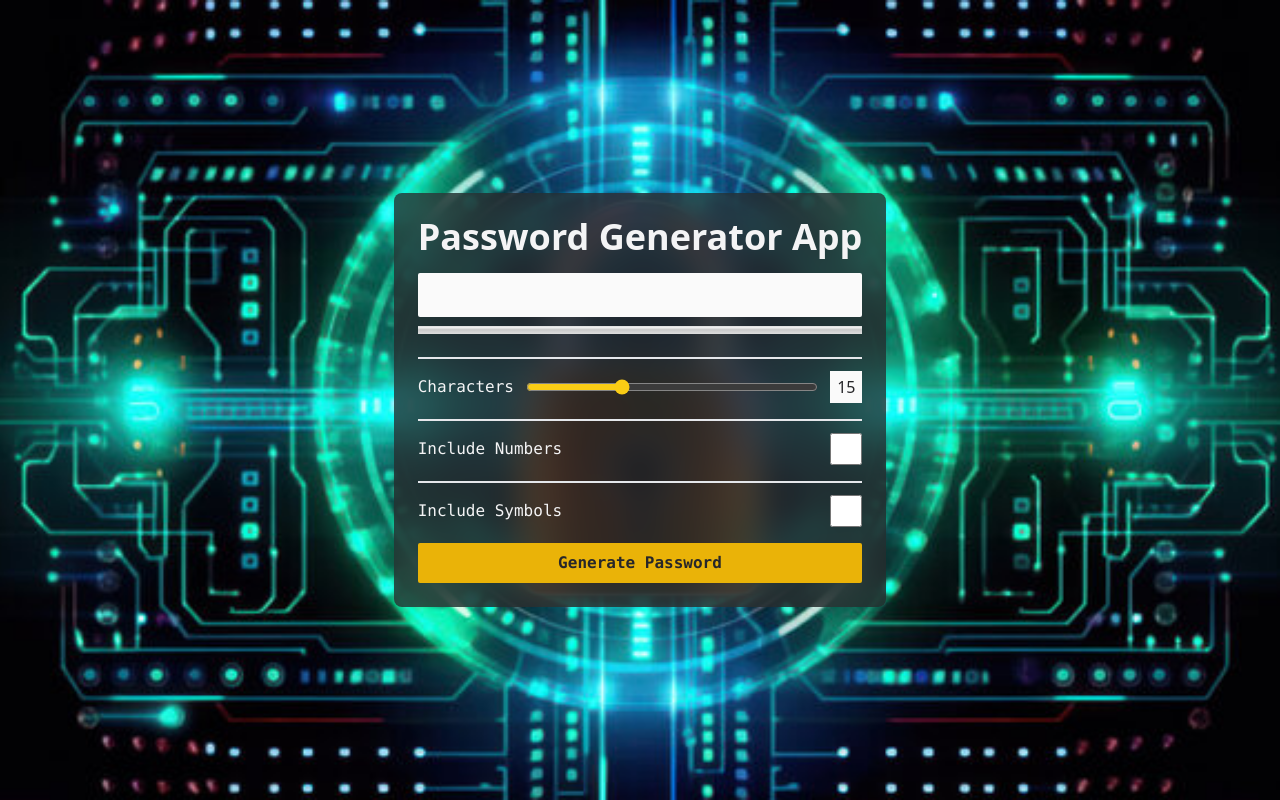
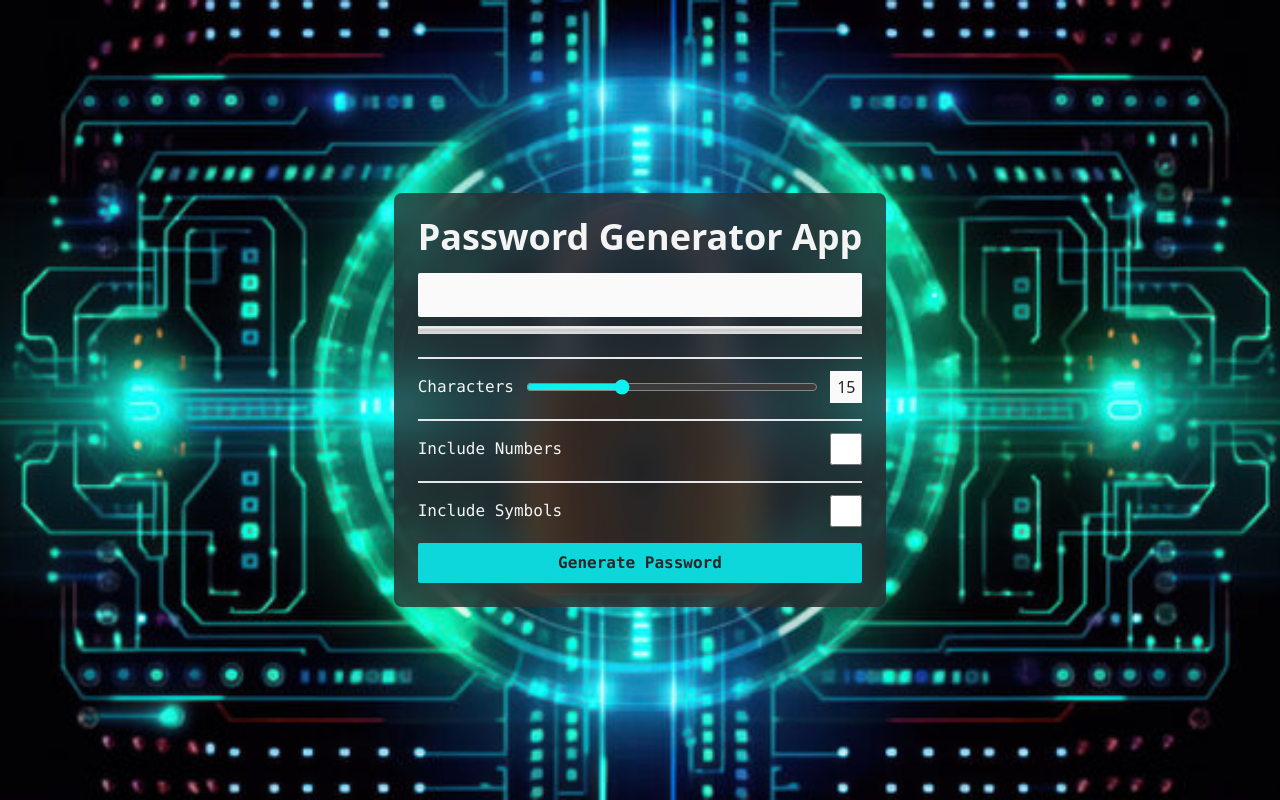
Before and after one commit to toshi-Devs/password-generator, a website built with Parcel: page src/index.html in a window 1280 px wide. Built offline with nearby package versions, Linux system fonts and the light colour scheme.

Commit message:
application done

```diff
--- a/src/index.html
+++ b/src/index.html
@@ -13,7 +13,7 @@
 <body class="grid place-items-center content-center text-center h-screen bg-cover bg-center"
       style="background-image: url('./pw-bkg-1.jpeg');">
 
-      <main class="p-6 md-p-10 rounded-lg grid gap-4 bg-zinc-800/75 backdrop-blur-lg text-zinc-100 accent-yellow-400">
+      <main class="p-6 md-p-10 rounded-lg grid gap-4 bg-zinc-800/75 backdrop-blur-lg text-zinc-100 accent-[#0CF1EE]">
 
         <h1 class="text-4xl font-bold "> Password Generator App</h1>
 
@@ -47,7 +47,7 @@
           class="bg-zinc-50 cursor-default w-8 h-8" value="12">
         </div>
 
-        <button id="generate" class="bg-yellow-500 text-zinc-800 font-bold font-mono py-2 px-3 rounded-sm hover:bg-yellow-50 transition-colors">
+        <button id="generate" class="bg-[#0DD7DB] text-zinc-800 font-bold font-mono py-2 px-3 rounded-sm hover:bg-[#10F1CF] transition-colors">
           Generate Password
         </button>
 
```
